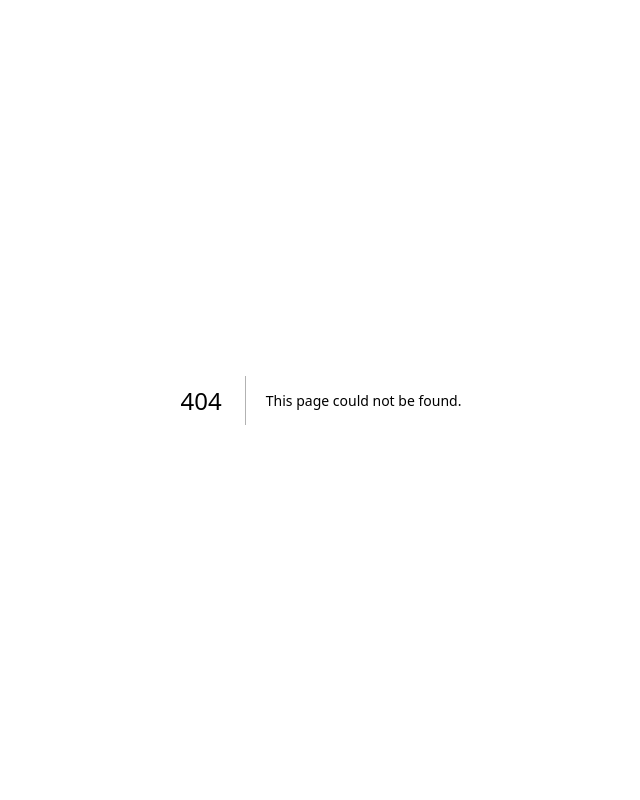
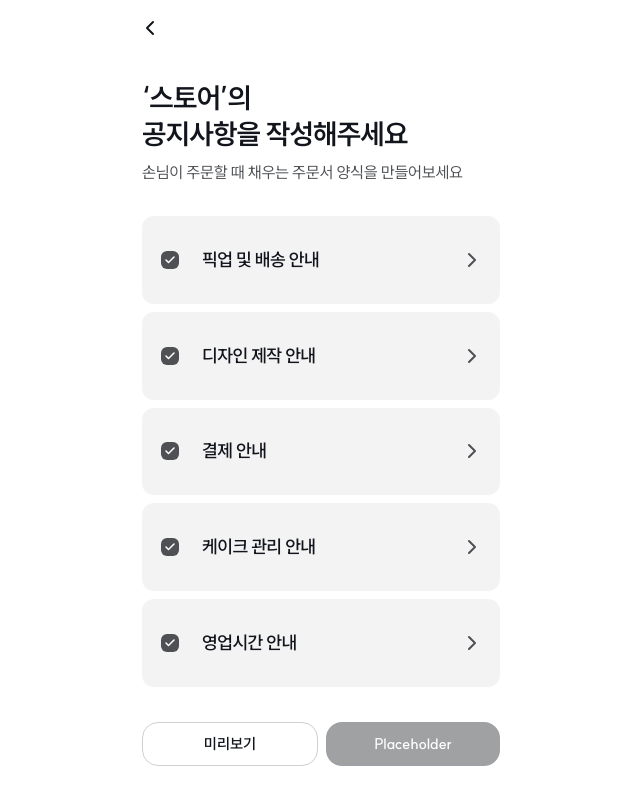
Before and after one commit to violetpay-social-seller/p3-web-seller, a Next.js app: page /seller/notice in a window 1280 px wide. Before the commit this address had no page. Shown: the whole page, without its empty margins (319-959 px from the left). Built offline with nearby package versions, Linux system fonts and the light colour scheme; no server answers.

Commit message:
feat: add seller notice home

```diff
--- /dev/null
+++ b/src/app/(seller)/seller/notice/page.tsx
@@ -0,0 +1,5 @@
+import { NoticeHomeScreen } from "@/features/notice/ui/notice-home-screen";
+
+export default function NoticePage() {
+  return <NoticeHomeScreen />;
+}
--- a/src/features/order-form/ui/order-form-category-row.tsx
+++ b/src/components/ui/setting-row/setting-row.tsx
@@ -1,24 +1,18 @@
 import { Check, ChevronRight } from "lucide-react";
 import Link from "next/link";
 
-type OrderFormCategoryRowProps = {
+type SettingRowProps = {
   completed: boolean;
-  href: string;
+  href?: string;
   label: string;
 };
 
-export function OrderFormCategoryRow({
-  completed,
-  href,
-  label,
-}: OrderFormCategoryRowProps) {
-  return (
-    <Link
-      className="flex h-[71.83px] w-full items-center gap-5 rounded-seller-sm bg-surface-subtle px-4 text-left transition-colors hover:bg-seller-secondary focus-visible:outline-2 focus-visible:outline-offset-2 focus-visible:outline-seller-primary"
-      href={href}
-    >
+export function SettingRow({ completed, href, label }: SettingRowProps) {
+  const content = (
+    <>
       <span className="flex size-6 shrink-0 items-center justify-center overflow-hidden p-[3px]">
         <span
+          aria-hidden="true"
           className={
             completed
               ? "flex size-[18px] items-center justify-center rounded-[6px] bg-text-secondary text-text-inverse"
@@ -37,6 +31,18 @@ export function OrderFormCategoryRow({
         aria-hidden="true"
         className="ml-auto size-6 shrink-0 text-text-secondary"
       />
+    </>
+  );
+  const className =
+    "flex h-[87.8px] w-full items-center gap-5 rounded-seller-sm bg-surface-subtle px-4 text-left transition-colors hover:bg-seller-secondary focus-visible:outline-2 focus-visible:outline-offset-2 focus-visible:outline-seller-primary";
+
+  return href ? (
+    <Link className={className} href={href}>
+      {content}
     </Link>
+  ) : (
+    <button className={className} type="button">
+      {content}
+    </button>
   );
 }
--- /dev/null
+++ b/src/features/notice/ui/notice-home-screen.tsx
@@ -0,0 +1,56 @@
+"use client";
+
+import { Button } from "@/components/ui/button";
+import { SettingRow } from "@/components/ui/setting-row/setting-row";
+import { useStoreManagementStatusQuery } from "@/features/store/queries";
+import { OrderFormHeader } from "@/features/order-form/ui/order-form-header";
+
+const noticeItems = [
+  "픽업 및 배송 안내",
+  "디자인 제작 안내",
+  "결제 안내",
+  "케이크 관리 안내",
+  "영업시간 안내",
+];
+
+export function NoticeHomeScreen() {
+  const statusQuery = useStoreManagementStatusQuery();
+  const storeName = statusQuery.data?.storeName ?? "스토어";
+
+  return (
+    <main className="mx-auto flex min-h-dvh w-full max-w-[390px] flex-col bg-surface-default text-text-primary">
+      <OrderFormHeader backHref="/seller/store-management" showMenu={false} />
+      <section className="flex flex-1 flex-col gap-8 overflow-y-auto px-4 pt-6 pb-4">
+        <div className="space-y-2">
+          <h1 className="text-seller-display-lg font-bold tracking-[-0.84px] whitespace-pre-line">
+            {`‘${storeName}’의\n공지사항을 작성해주세요`}
+          </h1>
+          <p className="text-seller-body-md tracking-[-0.32px] text-text-secondary">
+            손님이 주문할 때 채우는 주문서 양식을 만들어보세요
+          </p>
+        </div>
+        <div className="space-y-2">
+          {noticeItems.map((label) => (
+            <SettingRow completed key={label} label={label} />
+          ))}
+        </div>
+      </section>
+      <div className="flex gap-2 px-4 pt-4 pb-[34px]">
+        <Button
+          className="h-11 flex-1 rounded-seller-md text-[15px] font-semibold"
+          size="md"
+          variant="outline"
+        >
+          미리보기
+        </Button>
+        <Button
+          className="h-11 flex-1 rounded-seller-md text-[15px] font-semibold"
+          disabled
+          size="md"
+        >
+          Placeholder
+        </Button>
+      </div>
+    </main>
+  );
+}
--- a/src/features/order-form/ui/order-form-screen.tsx
+++ b/src/features/order-form/ui/order-form-screen.tsx
@@ -1,6 +1,7 @@
 "use client";
 
 import { Button } from "@/components/ui/button";
+import { SettingRow } from "@/components/ui/setting-row/setting-row";
 import { useRouter } from "next/navigation";
 import { orderFormCategories } from "@/features/order-form/model/order-form-categories";
 import { useOrderFormDraftStore } from "@/features/order-form/model/order-form-draft";
@@ -9,7 +10,6 @@ import {
   buildCreateOrderFormInput,
   hasEveryOrderFormCategory,
 } from "@/features/order-form/model/order-form-request";
-import { OrderFormCategoryRow } from "@/features/order-form/ui/order-form-category-row";
 import { OrderFormHeader } from "@/features/order-form/ui/order-form-header";
 import { useStoreManagementStatusQuery } from "@/features/store/queries";
 
@@ -61,7 +61,7 @@ export function OrderFormScreen() {
         </div>
         <div className="space-y-2">
           {orderFormCategories.map((category) => (
-            <OrderFormCategoryRow
+            <SettingRow
               completed={(optionsByCategory[category.slug]?.length ?? 0) > 0}
               href={`/seller/order-form/${category.slug}`}
               key={category.slug}
--- a/src/features/store/ui/store-management-screen.tsx
+++ b/src/features/store/ui/store-management-screen.tsx
@@ -3,7 +3,7 @@
 import { Button } from "@/components/ui/button";
 import { useStoreManagementStatusQuery } from "@/features/store/queries";
 import { StoreManagementHeader } from "@/features/store/ui/store-management-header";
-import { StoreManagementSettingRow } from "@/features/store/ui/store-management-setting-row";
+import { SettingRow } from "@/components/ui/setting-row/setting-row";
 
 export function StoreManagementScreen() {
   const statusQuery = useStoreManagementStatusQuery();
@@ -16,7 +16,11 @@ export function StoreManagementScreen() {
       href: "/seller/order-form",
       label: "주문서 양식",
     },
-    { completed: items?.notice ?? false, label: "공지사항" },
+    {
+      completed: items?.notice ?? false,
+      href: "/seller/notice",
+      label: "공지사항",
+    },
     { completed: items?.photoRegistration ?? false, label: "사진등록" },
     {
       completed: items?.settlementAccount ?? false,
@@ -32,10 +36,10 @@ export function StoreManagementScreen() {
       <StoreManagementHeader />
       <section className="flex flex-1 flex-col gap-8 overflow-y-auto px-4 pt-6 pb-4">
         <div className="space-y-2">
-          <h2 className="whitespace-pre-line text-seller-display-lg font-bold tracking-[-0.84px]">
+          <h2 className="text-seller-display-lg font-bold tracking-[-0.84px] whitespace-pre-line">
             {`‘${storeName}’스토어\n정보를 채워주세요`}
           </h2>
-          <p className="text-seller-body-md text-text-secondary tracking-[-0.32px]">
+          <p className="text-seller-body-md tracking-[-0.32px] text-text-secondary">
             {statusQuery.isLoading
               ? "스토어 정보를 불러오고 있어요."
               : `${totalCount}개 중 ${completedCount}개를 채웠어요. 모두 채우면 스토어를 열 수 있어요.`}
@@ -43,7 +47,7 @@ export function StoreManagementScreen() {
         </div>
         <div className="space-y-2">
           {settings.map((setting) => (
-            <StoreManagementSettingRow key={setting.label} {...setting} />
+            <SettingRow key={setting.label} {...setting} />
           ))}
         </div>
       </section>
--- a/src/features/store/ui/store-management-setting-row.tsx
+++ /dev/null
@@ -1,48 +0,0 @@
-import { Check, ChevronRight } from "lucide-react";
-
-type StoreManagementSettingRowProps = {
-  completed: boolean;
-  href?: string;
-  label: string;
-};
-
-export function StoreManagementSettingRow({
-  completed,
-  href,
-  label,
-}: StoreManagementSettingRowProps) {
-  const content = (
-    <>
-      <span
-        aria-hidden="true"
-        className={
-          completed
-            ? "flex size-[18px] items-center justify-center rounded-[6px] bg-text-secondary text-text-inverse"
-            : "size-[18px] rounded-[6px] border border-[#b8b9bb] bg-[#d0d0d2]"
-        }
-      >
-        {completed ? <Check className="size-3" strokeWidth={3} /> : null}
-      </span>
-      <span className="text-seller-heading-md font-semibold tracking-[-0.54px]">
-        {label}
-      </span>
-      <ChevronRight
-        aria-hidden="true"
-        className="ml-auto size-6 text-text-secondary"
-      />
-    </>
-  );
-
-  const className =
-    "flex h-[87.8px] w-full items-center gap-5 rounded-seller-sm bg-surface-subtle px-4 text-left transition-colors hover:bg-seller-secondary focus-visible:outline-2 focus-visible:outline-offset-2 focus-visible:outline-seller-primary";
-
-  return href ? (
-    <a className={className} href={href}>
-      {content}
-    </a>
-  ) : (
-    <button className={className} type="button">
-      {content}
-    </button>
-  );
-}
```
